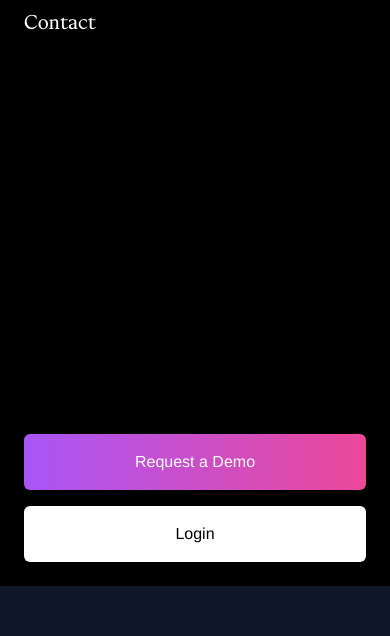
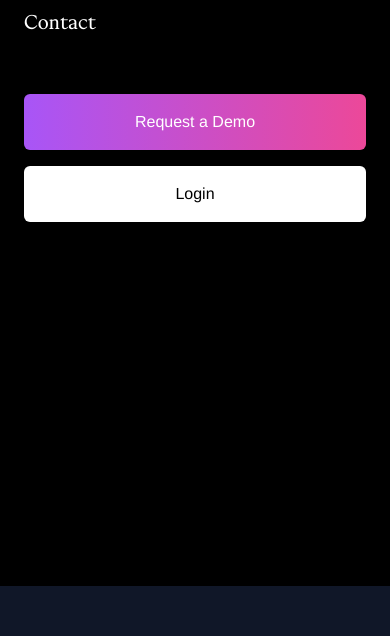
Before and after one commit to ScriptKitKat/mejuri, a Next.js app in the folder my-app/: page / in a window 390 px wide. Both pictures are taken after a click on the button 388 px from the left and 44 px from the top of the page. Shown: the part 258-894 px from the top of the page. Built offline with nearby package versions, Linux system fonts and the light colour scheme.

Commit message:
fixed more

```diff
--- a/my-app/app/page.tsx
+++ b/my-app/app/page.tsx
@@ -1,6 +1,7 @@
 "use client"
 
 import { useRef, useState, useEffect} from "react"
+import Link from "next/link"
 import React from "react"
 import { motion, useScroll, useTransform } from "framer-motion"
 import Navbar from "@/components/navbar"
@@ -75,9 +76,12 @@ export default function Home() {
             medical assessment, and insurance companies.
           </p>
 
-          <button className="px-8 py-4 font-medium text-sm md:text-lg lg:text-xl font-sans rounded-full bg-gradient-to-r from-[#9340ff] to-[#ff3c5f] hover:from-purple-600 hover:to-pink-600 transition-all">
-            Request a Demo
-          </button>
+          <Link
+            href="/contact">
+            <button className="px-8 py-4 font-medium text-sm md:text-lg lg:text-xl font-sans rounded-full bg-gradient-to-r from-[#9340ff] to-[#ff3c5f] hover:from-purple-600 hover:to-pink-600 transition-all">
+              Request a Demo
+            </button>
+          </Link>
 
         </section>
         {/* Video Section */}
--- a/my-app/components/navbar.tsx
+++ b/my-app/components/navbar.tsx
@@ -240,7 +240,7 @@ export default function Navbar() {
           </Link>
         </nav>
 
-        <div className="mt-auto p-6 grid grid-cols-1 gap-4">
+        <div className="p-6 grid grid-cols-1 gap-4">
           <Link
             href="/contact"
             className="w-full font-sans py-4 bg-gradient-to-r from-purple-500 to-pink-500 text-white font-medium rounded-md text-center"
```
